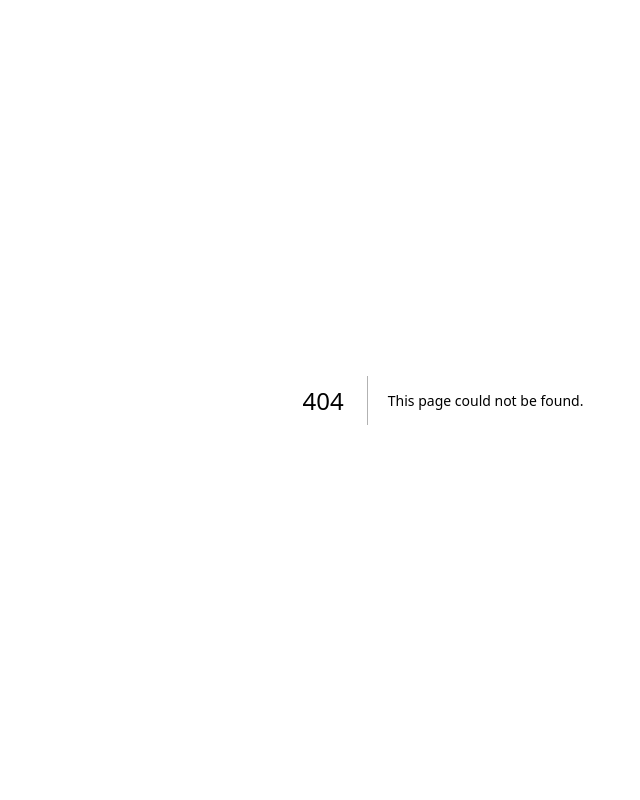
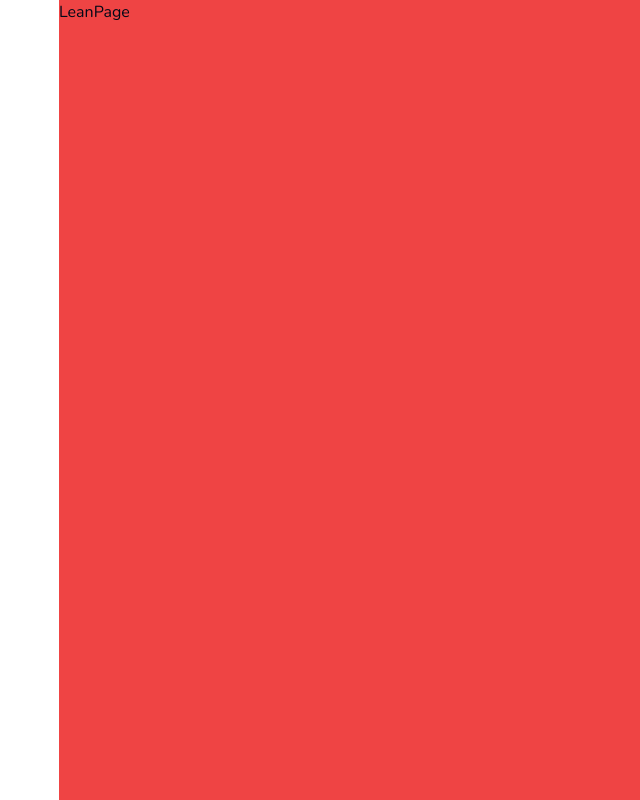
Before and after one commit to Zaid-maker/Lingo, a Next.js app: page /learn in a window 1280 px wide. Before the commit this address had no page. Shown: the whole page, without its empty margins (197-837 px from the left). Built offline with nearby package versions, Linux system fonts and the light colour scheme.

Commit message:
learn route

```diff
--- /dev/null
+++ b/app/(main)/layout.tsx
@@ -0,0 +1,17 @@
+import React from "react";
+
+type Props = {
+  children: React.ReactNode;
+};
+
+const MainLayout = ({ children }: Props) => {
+  return (
+    <>
+      <main className="lg:pl-[256px] h-full pt-[50px] lg:pt-0">
+        <div className="bg-red-500 h-full">{children}</div>
+      </main>
+    </>
+  );
+};
+
+export default MainLayout;
--- /dev/null
+++ b/app/(main)/learn/page.tsx
@@ -0,0 +1,7 @@
+import React from "react";
+
+const LeanPage = () => {
+  return <div>LeanPage</div>;
+};
+
+export default LeanPage;
```
